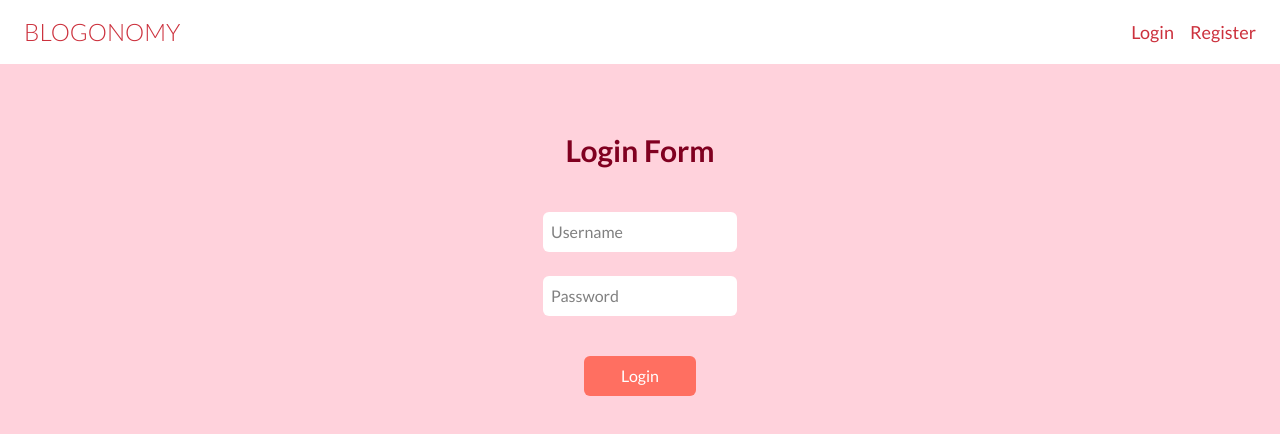
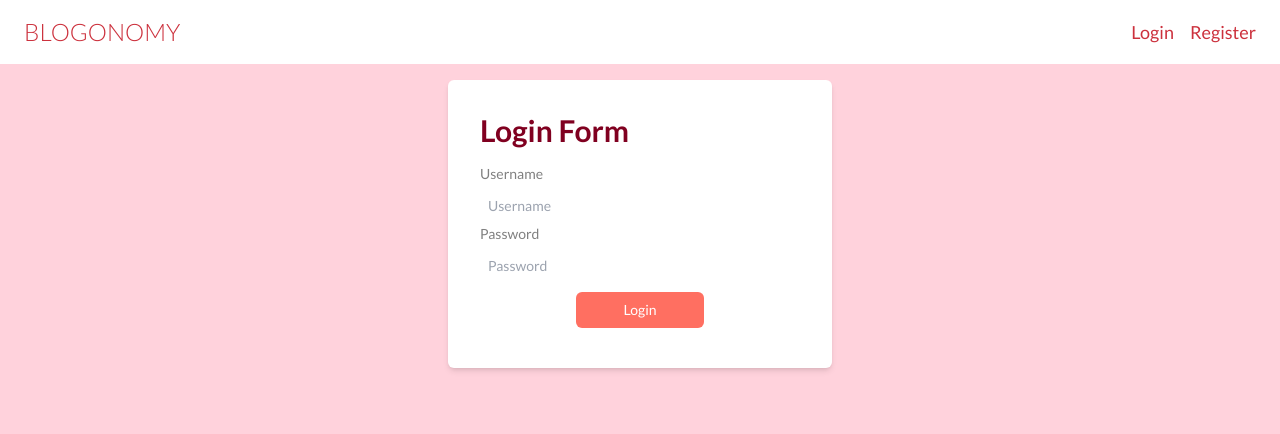
Before and after one commit to NKumar1612/blogonomy, a React (Vite) app in the folder frontend/: page /login in a window 1280 px wide. Shown: the top 434 px of the page. Built offline with nearby package versions, Linux system fonts and the light colour scheme; no server answers; a web font is replaced by a local one.

Commit message:
redesigning part 1

```diff
--- a/frontend/src/Layout.jsx
+++ b/frontend/src/Layout.jsx
@@ -5,11 +5,12 @@ import './global.css'
 
 export const Layout = () => {
   return (
-    <div className="text-deep-burgundy bg-bubblegum-pink min-h-screen font-lato">
+    <div className="min-h-screen font-lato flex flex-col  bg-bubblegum-pink">
       <Header />
-      <main className="max-w-4xl mx-auto py-8 px-4 sm:px-6 lg:px-8">
+      {/* Hero Section (Full Width) */}
+      <section className="w-full">
         <Outlet />
-      </main>
+      </section>
     </div>
   )
 }
--- a/frontend/src/pages/LoginPage.jsx
+++ b/frontend/src/pages/LoginPage.jsx
@@ -38,28 +38,51 @@ export const LoginPage = () => {
   }
 
   return (
-    <form onSubmit={login} className='flex flex-col items-center gap-y-6 h-full p-4'>
-      <h1 className='text-3xl font-bold py-5'>Login Form</h1>
+    <main className="flex flex-col items-center justify-center h-full gap-y-6 p-4">
+      <form
+        onSubmit={login}
+        className="bg-soft-white p-8 rounded-md shadow-md w-full sm:w-3/4 md:w-2/3 lg:w-1/2 xl:w-96" // Adjusted width classes
+      >
+        <h1 className="text-3xl font-bold text-deep-burgundy mb-4">Login Form</h1>
 
-      <input
-          type='text'
-          placeholder='Username'
+      <div className="flex flex-col w-full">
+        <label htmlFor="username" className="text-sm text-neutral-gray mb-1">
+          {/* Reduced margin bottom */}
+          Username
+        </label>
+        <input
+          type="text"
+          id="username"
+          placeholder="Username"
           value={username}
-          onChange={ev => setUsername(ev.target.value)}
-          className='bg-soft-white placeholder-neutral-gray placeholder-red-300 p-2 rounded-md focus:outline-none focus:ring-2 focus:ring-coral focus:border-transparent'
-      />
+          onChange={(ev) => setUsername(ev.target.value)}
+          className="bg-soft-white p-2 rounded-md focus:outline-none focus:ring-2 focus:ring-coral focus:border-transparent text-sm" // Added text-sm
+        />
+      </div>
 
-      <input
-          type='password'
-          placeholder='Password'
+      <div className="flex flex-col w-full">
+        <label htmlFor="password" className="text-sm text-neutral-gray mb-1">
+          Password
+        </label>
+        <input
+          type="password"
+          id="password"
+          placeholder="Password"
           value={password}
-          onChange={ev => setPassword(ev.target.value)}
-          className='bg-soft-white placeholder-neutral-gray placeholder-red-300 p-2 rounded-md focus:outline-none focus:ring-2 focus:ring-coral focus:border-transparent'
-      />
+          onChange={(ev) => setPassword(ev.target.value)}
+          className="bg-soft-white p-2 rounded-md focus:outline-none focus:ring-2 focus:ring-coral focus:border-transparent text-sm"
+        />
+      </div>
 
-      <div className="flex justify-center py-4">
-          <button className='bg-coral text-soft-white p-2 rounded-md w-28 hover:bg-coral-light transition-colors duration-300'>Login</button>
+      <div className="flex justify-center py-2"> {/* Reduced top padding */}
+        <button
+          type="submit"
+          className="bg-coral text-soft-white p-2 rounded-md w-32 hover:bg-coral-light transition-colors duration-300 text-sm" // Added text-sm
+        >
+          Login
+        </button>
       </div>
-  </form>
+    </form>
+  </main>
   )
 }
```
